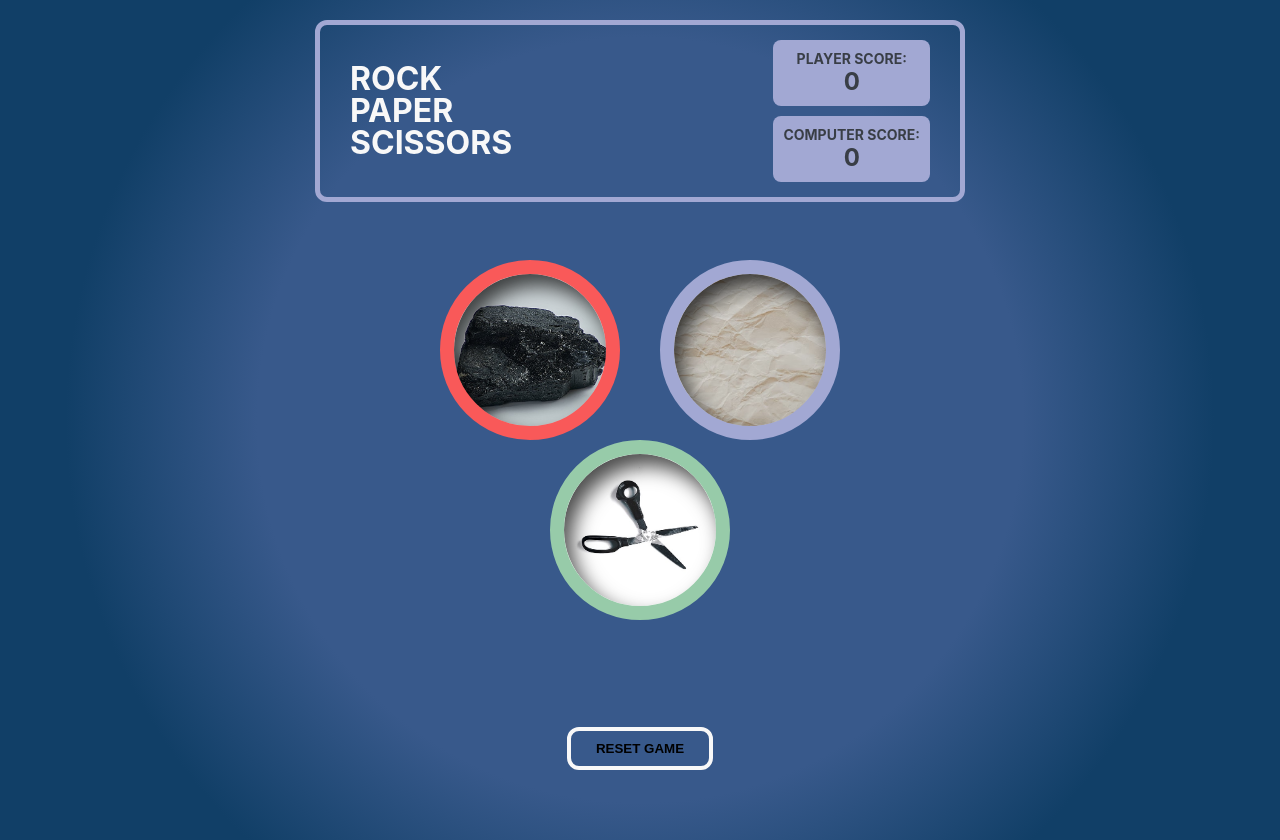
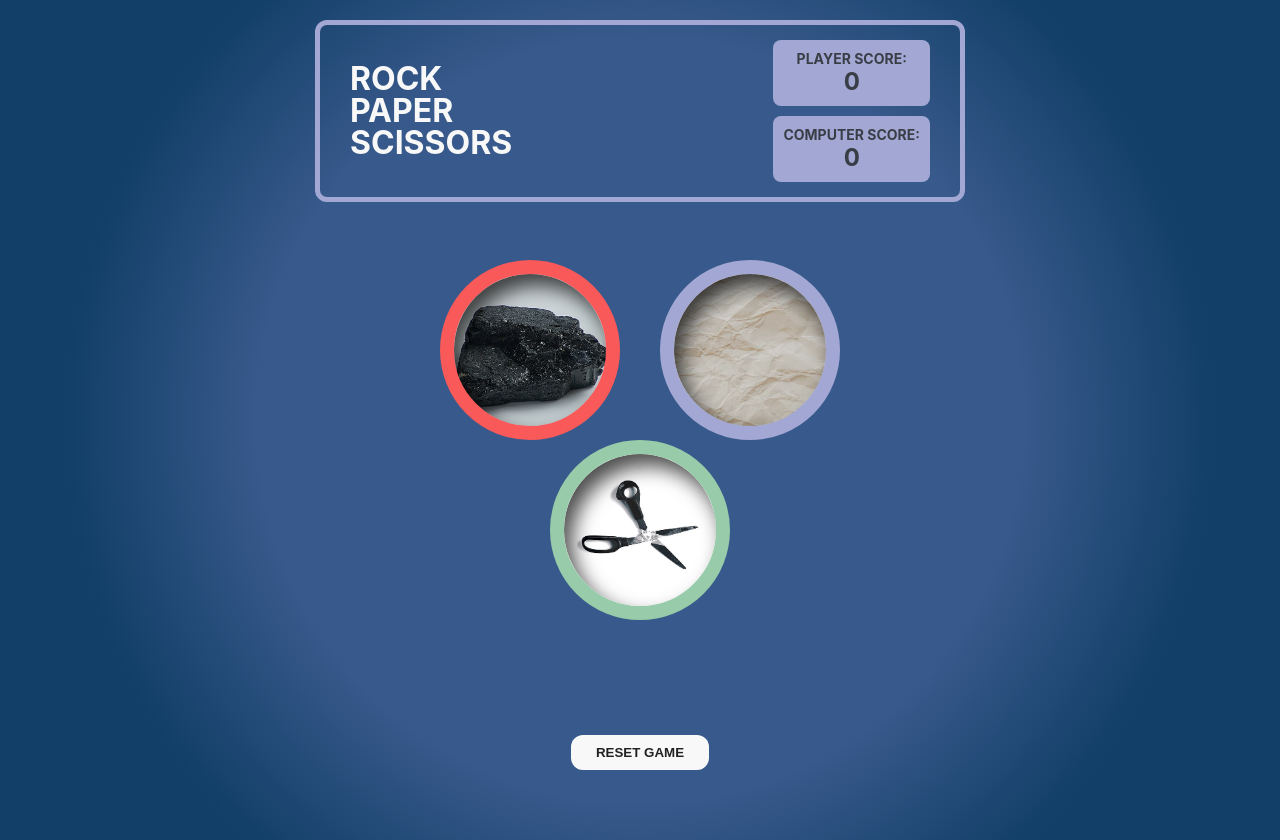
Before and after one commit to markosilvasvuori/rock-paper-scissors, a React (Create React App) app: page / in a window 1280 px wide. Built offline with nearby package versions, Linux system fonts and the light colour scheme.

Commit message:
Removed .bg and added background styles to .button

```diff
--- a/src/components/UI/Button.module.css
+++ b/src/components/UI/Button.module.css
@@ -2,8 +2,9 @@
     padding: 10px 25px;
     border-radius: 12px;
     font-weight: bold;
-    border: 4px solid #f8f8f8;
-    background-color: transparent;
+    color: #222;
+    background-color: #f8f8f8;
+    border: none;
     text-transform: uppercase;
     white-space: nowrap;
     cursor: pointer;
@@ -11,14 +12,5 @@
 }
 
 .button:hover {
-    border-color: #d4d2d2;
-}
-
-.button.bg:hover {
     background-color: #d4d2d2;
 }
-
-.bg {
-    background-color: #f8f8f8;
-    color: #222;
-}
```
